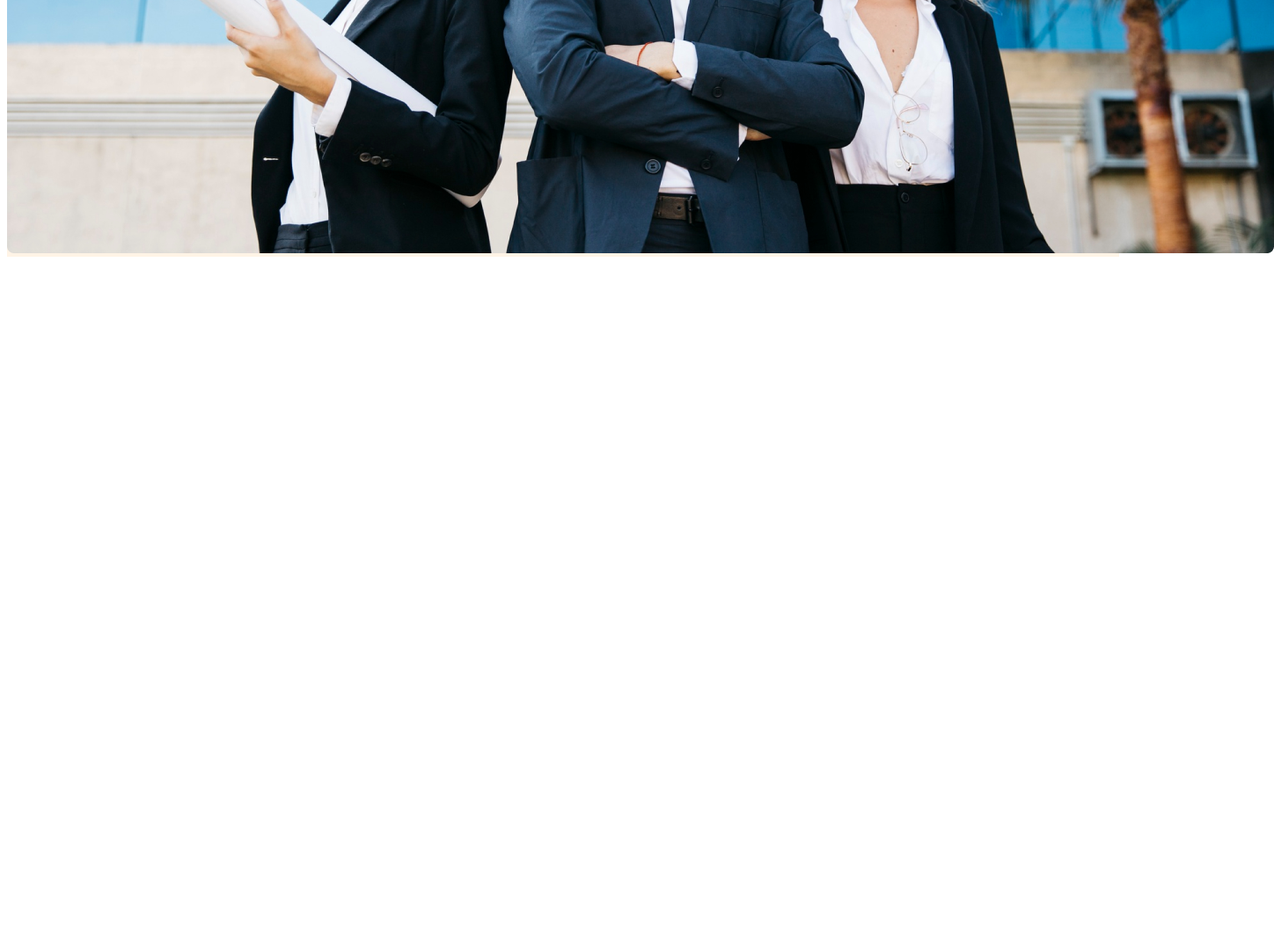
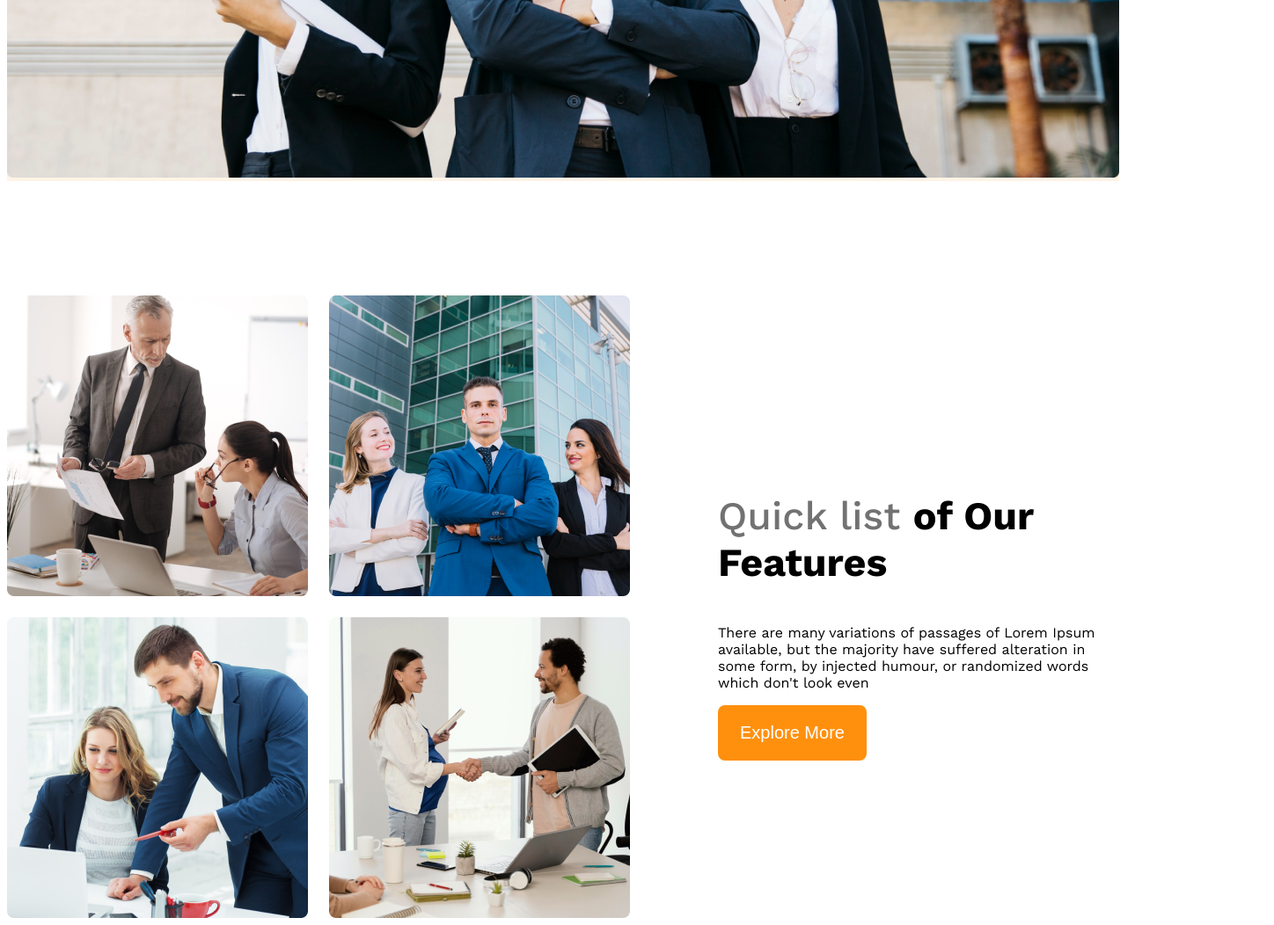
Before and after one commit to Mahamudul-H-Siam/g3-architects-website-second-time, a plain HTML site: page index.html in a window 1280 px wide. Shown: the part 997-2049 px from the top of the page at 88% size, 1448 px wide, since content can reach past the window. Before the commit the page ends 1297 px from the top, so only its background shows below. Drawn offline with nearby package versions, Linux system fonts and the light colour scheme.

Commit message:
core part of teams images and repeat images

```diff
--- a/index.html
+++ b/index.html
@@ -27,12 +27,24 @@
                 </p>
                 <button class="btn-primary">Explore More</button>
             </div>
-            <img src="images/banner.png" alt="">
+            <img class="banner-image" src="images/banner.png" alt="">
         </div>
     </header>
 
     <main>
-
+        <section class="teams display-flex">
+            <div class="team-image-container">
+                <img src="images/team1.png" alt="two architect discuss about design">
+                <img src="images/team2.png" alt="">
+                <img src="images/team3.png" alt="">
+                <img src="images/team4.png" alt="">
+            </div>
+            <div class="our-features">
+                <h3 class="feature-title"><span id="quick-list" class="text-light-gray">Quick list </span> <span>of Our </span> <span>Features</span></h3>
+                <p class="feature-description">There are many variations of passages of Lorem Ipsum available, but the majority have suffered alteration in some form, by injected humour, or randomized words which don't look even</p>
+                <button class="btn-primary">Explore More</button>
+            </div>
+        </section>
     </main>
 
     <footer>
--- a/styles/architects.css
+++ b/styles/architects.css
@@ -5,6 +5,14 @@
     font-optical-sizing: auto;
     font-weight: 400;
     font-style: normal;
+}
+
+main{
+    max-width: 1440px;
+    margin: 0px auto;
+}
+main>section{
+    margin-top: 130px;
 }
 
 /* Shared Styles */
@@ -78,6 +86,34 @@
     font-size: 4rem;
 }
 
+.banner-image{
+    width: 100%;
+}
+
+/* Team and feature related styles */
+.teams{
+    align-items: center;
+}
+
+.team-image-container{
+    display: grid;
+    grid-template-columns: repeat(2, 1fr);
+    gap: 24px;
+}
+
+.our-features{
+    margin-left: 100px;
+    max-width: 530px;
+}
+
+#quick-list{
+    font-weight: 500;
+}
+
+.feature-title{
+    font-size: 2.8rem;
+    font-weight: 700;
+}
 
 /* Responsive media query */
 @media screen and (max-width: 576px){
```
